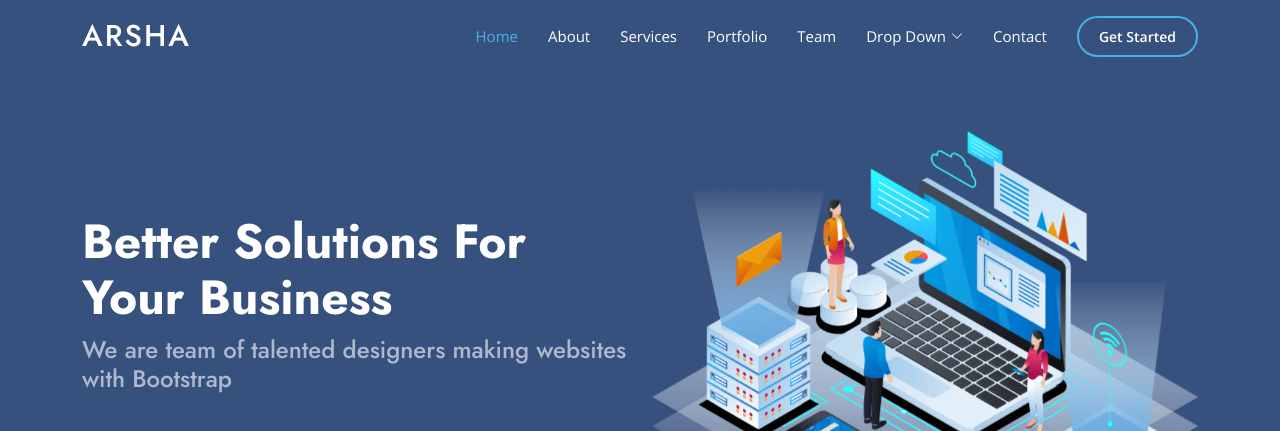
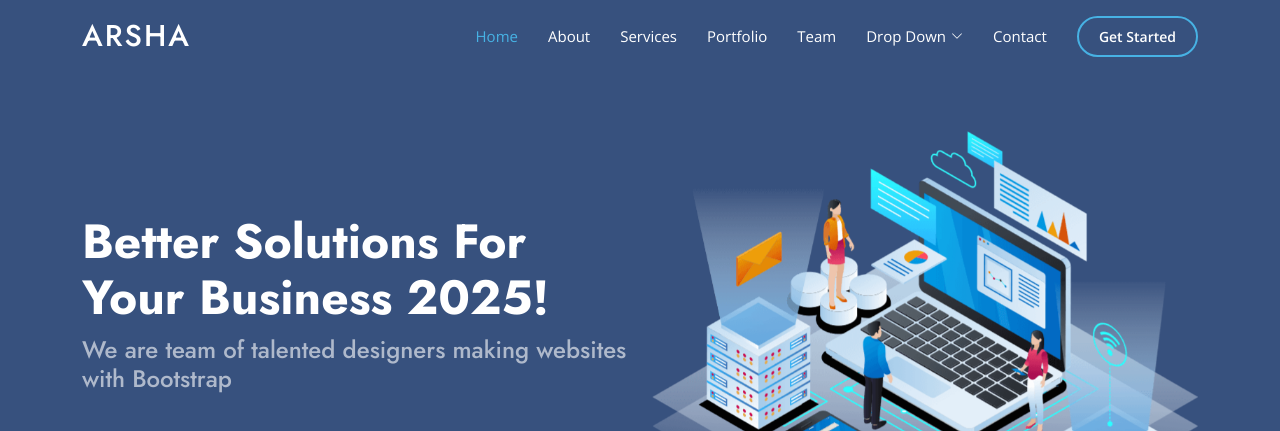
Before and after one commit to ilovetaehee/docker-hub, a plain HTML site: page index.html in a window 1280 px wide. Shown: the top 431 px of the page. Drawn offline with nearby package versions, Linux system fonts and the light colour scheme.

Commit message:
Update index.html

```diff
--- a/index.html
+++ b/index.html
@@ -85,7 +85,7 @@
     <div class="container">
       <div class="row">
         <div class="col-lg-6 d-flex flex-column justify-content-center pt-4 pt-lg-0 order-2 order-lg-1" data-aos="fade-up" data-aos-delay="200">
-          <h1>Better Solutions For Your Business</h1>
+          <h1>Better Solutions For Your Business 2025!</h1>
           <h2>We are team of talented designers making websites with Bootstrap</h2>
           <div class="d-flex justify-content-center justify-content-lg-start">
             <a href="#about" class="btn-get-started scrollto">Get Started</a>
```
